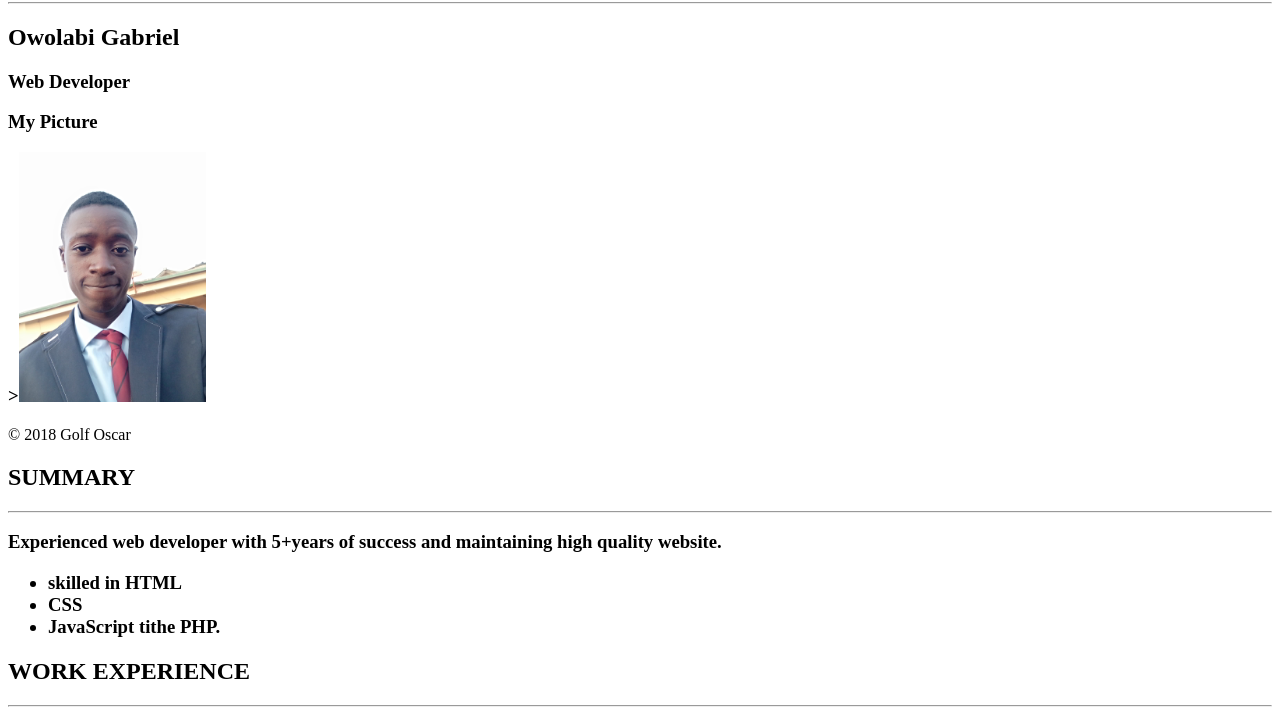
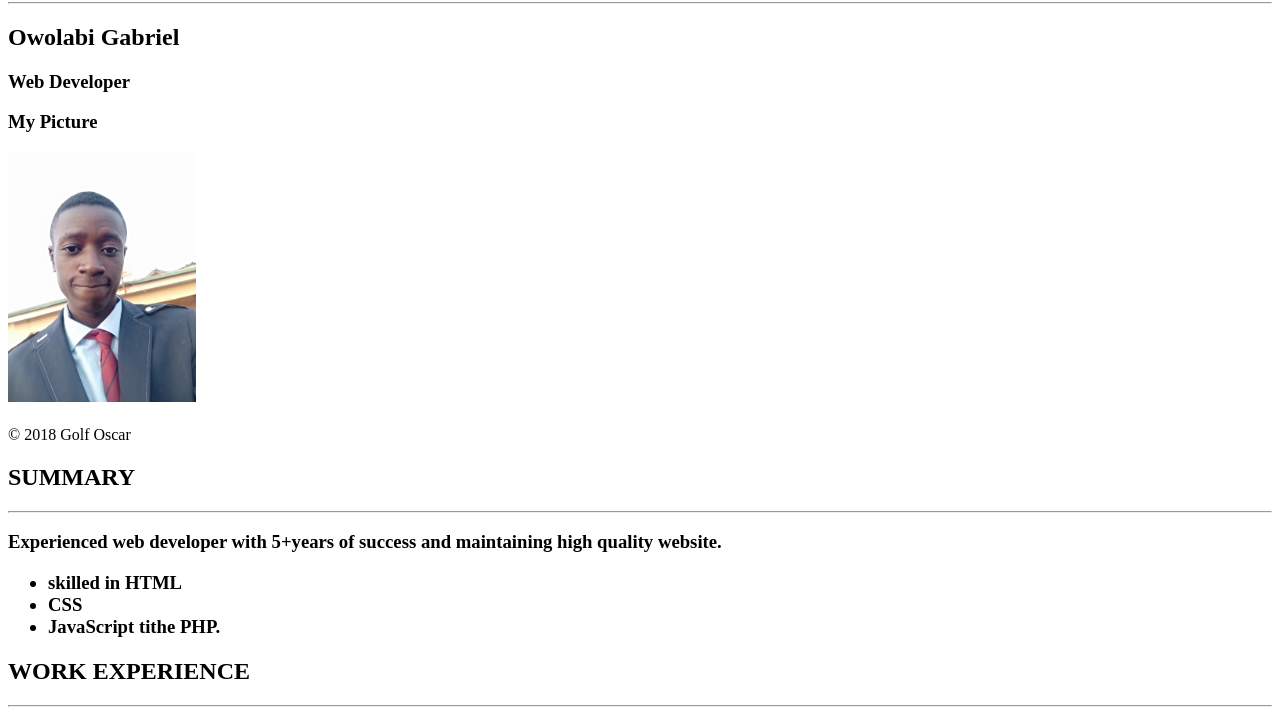
Before and after one commit to Gabrielakago/My-Resume, a plain HTML site: page index.html in a window 1280 px wide. Shown: the part 78-800 px from the top of the page. Drawn offline with Linux system fonts and the light colour scheme.

Commit message:
Add files via upload

```diff
--- a/index.html
+++ b/index.html
@@ -12,7 +12,7 @@
    </h2>
    <h3>Web Developer</h3>
    <h3> My Picture</h3>
-   <h3>><img src="./my picture.jpg" height="250" alt="Picture of a man" /> </h3>
+   <h3><img src="./my picture.jpg" height="250" alt="Picture of a man" /> </h3>
   <footer>
     <p>© 2018 Golf Oscar</p>
   </footer>
```
